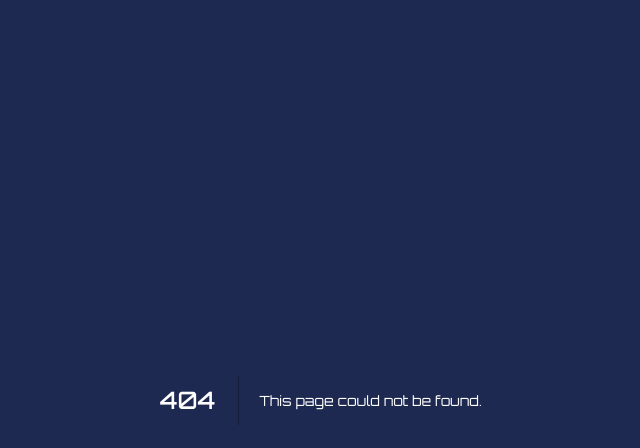
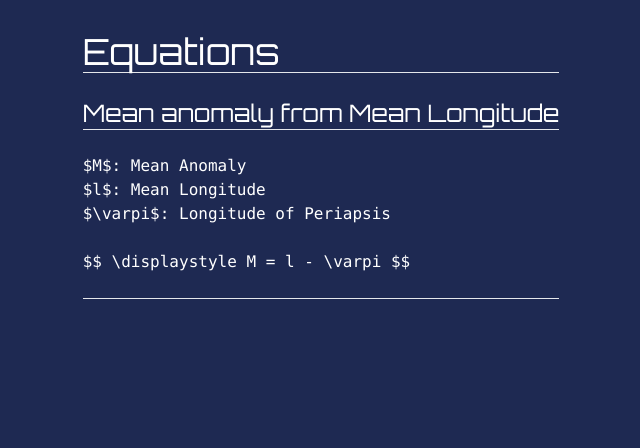
Before and after one commit to nagillimnayr/astronomia-nova, a Next.js app: page /equations in a window 1280 px wide. Before the commit this address had no page. Shown: the top 448 px of the page, without its empty margins (319-959 px from the left). Built offline with nearby package versions, Linux system fonts and the light colour scheme; a web font is replaced by a local one.

Commit message:
feat: add equations page

```diff
--- /dev/null
+++ b/src/pages/equations.mdx
@@ -0,0 +1,39 @@
+import { MDXProvider } from '@mdx-js/react';
+
+import Image from 'next/image';
+import Head from 'next/head';
+
+<Head>
+  <title>Equations</title>
+  <meta name="description" content="" />
+  <link rel="icon" type="image/svg+xml" href="/favicon/lightmode/favicon.svg" />
+  <link rel="icon" type="image/png" href="/favicon/lightmode/favicon.png" />
+  <link
+    rel="stylesheet"
+    href="https://cdn.jsdelivr.net/npm/katex@0.16.0/dist/katex.min.css"
+    integrity="sha384-Xi8rHCmBmhbuyyhbI88391ZKP2dmfnOl4rT9ZfRI7mLTdk1wblIUnrIq35nqwEvC"
+    crossorigin="anonymous"
+  />
+</Head>
+
+<div className="mt-8">
+# Equations
+---
+
+<br/>
+
+
+### Mean anomaly from Mean Longitude
+
+---
+<br/>
+<pre>
+$M$: Mean Anomaly
+$l$: Mean Longitude
+$\varpi$: Longitude of Periapsis
+<br/>
+$$ \displaystyle M = l - \varpi $$
+<br/>
+</pre>
+---
+</div>
```
